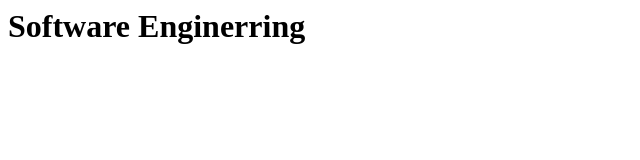
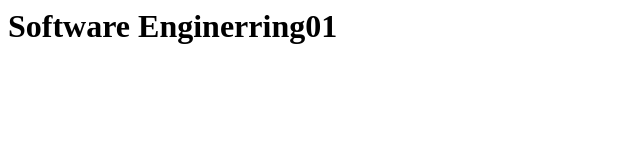
Before and after one commit to ManishGanjare/exam, a plain HTML site: page index.html in a window 1280 px wide. Shown: the full height of the page, 0-640 px from the left. Drawn offline with Linux system fonts and the light colour scheme.

```diff
--- a/index.html
+++ b/index.html
@@ -1 +1 @@
-<h1>Software Enginerring</h1>
+<h1>Software Enginerring01</h1>
```
